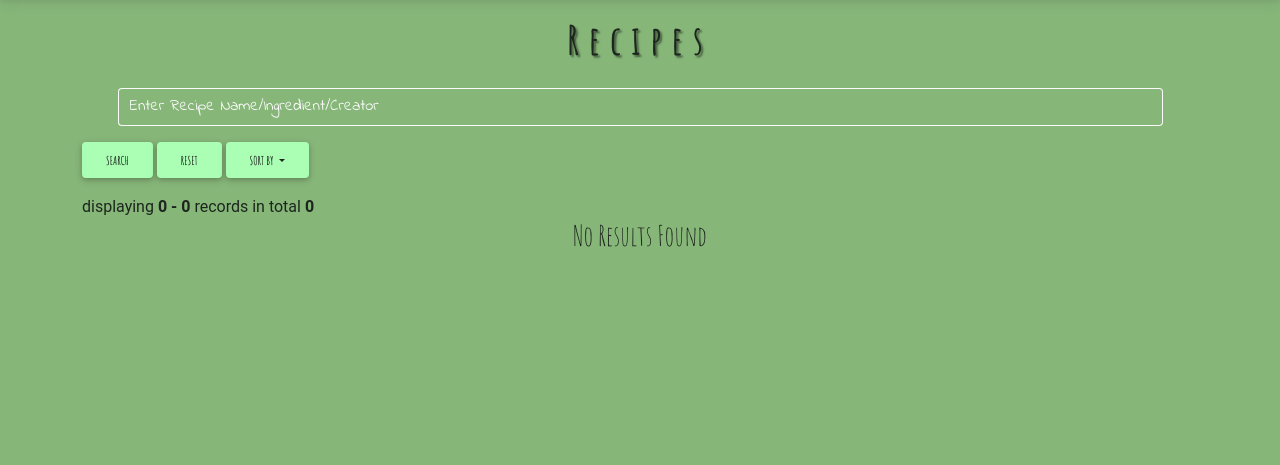
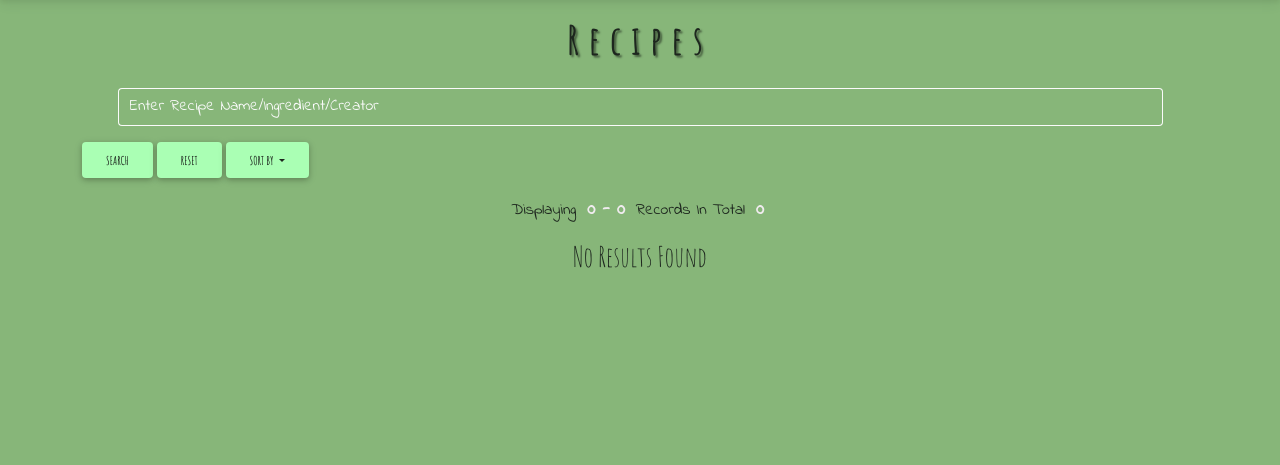
Before and after one commit to Oldman10000/veggie_visionaries, a Flask app: page /get_recipes in a window 1280 px wide. Shown: the part 83-548 px from the top of the page. Run offline with Flask 2, Linux system fonts and the light colour scheme; data that the repository does not hold is empty; some libraries are stand-ins or nearby versions.

Commit message:
Add styling to pagination links

```diff
--- a/static/css/style.css
+++ b/static/css/style.css
@@ -40,7 +40,8 @@ input,
 label,
 .form-helper,
 textarea,
-li {
+li,
+.pagination-page-info {
     font-family: 'Indie Flower', cursive;
 }
 
@@ -223,3 +224,37 @@ a {
     background: red;
     font-weight: 700;
 }
+
+/* pagination */
+
+.pagination-page-info {
+    margin-bottom: 1em;
+    text-align: center;
+    text-transform: capitalize;
+}
+.pagination-page-info b {
+    padding-left: 2px;
+    padding: .1em .25em;
+    font-size: 120%;
+    color: #F0EBEF;
+}
+
+.page-item {
+    font-weight: 700;
+}
+
+.page-item.active .page-link  {
+    background-color: #008100;
+}
+
+.page-item.disabled .page-link  {
+    display: none;
+}
+
+.page-item .page-link:hover {
+    background-color: #F0EBEF;
+}
+
+.page-item.active .page-link:hover  {
+    background-color: #008100;
+}
```
